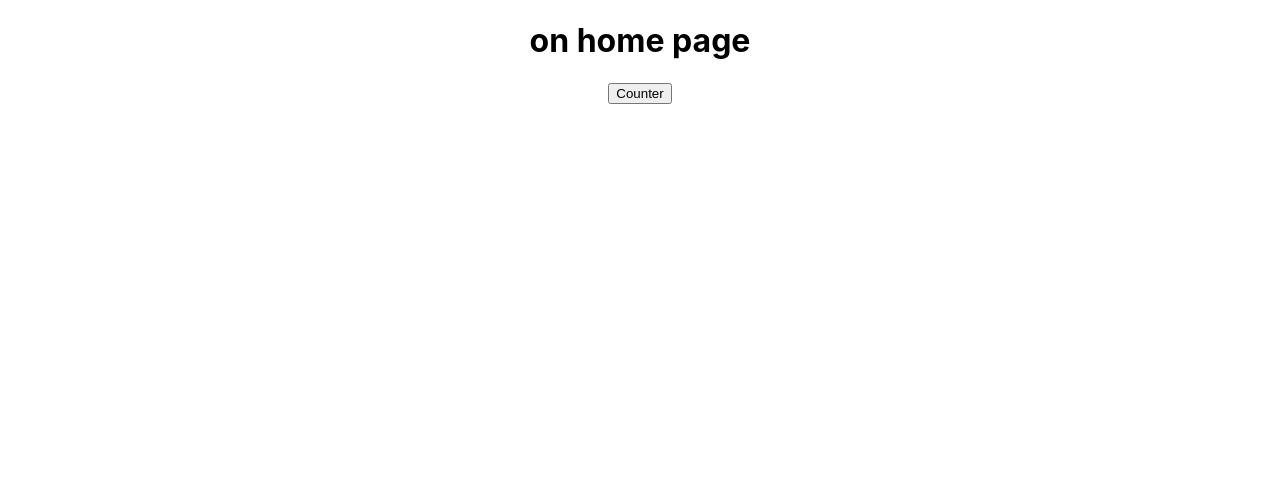
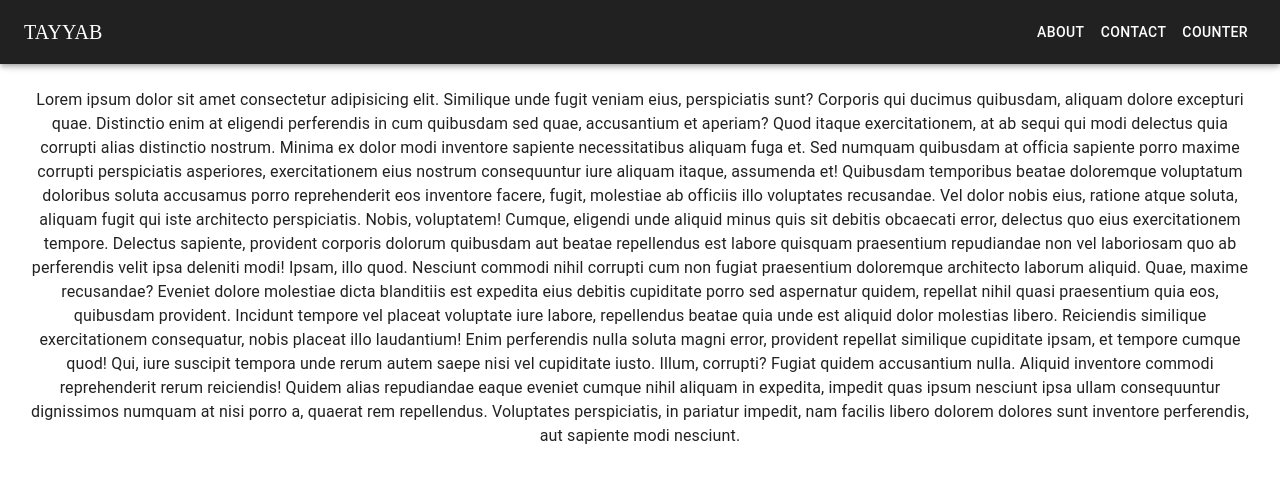
Before and after one commit to syed-tayyabali/my-app, a React (Create React App) app: page / in a window 1280 px wide. Shown: the top 482 px of the page. Built offline with nearby package versions, Linux system fonts and the light colour scheme.

Commit message:
install MUI and added navbar to project

```diff
--- a/src/App.tsx
+++ b/src/App.tsx
@@ -7,8 +7,8 @@
 function App() {
   return (
     <div className="App">
+      <Main />
       <Routes>
-        <Route path="/" element={<Main />} />
         <Route path={routePaths.Counter.countPath()} element={<Counter />} />
       </Routes>
     </div>
--- a/src/Containers/Main/index.tsx
+++ b/src/Containers/Main/index.tsx
@@ -1,11 +1,185 @@
-import { useNavigate } from "react-router-dom";
+import * as React from "react";
+import AppBar from "@mui/material/AppBar";
+import Box from "@mui/material/Box";
+import CssBaseline from "@mui/material/CssBaseline";
+import Divider from "@mui/material/Divider";
+import Drawer from "@mui/material/Drawer";
+import IconButton from "@mui/material/IconButton";
+import List from "@mui/material/List";
+import ListItem from "@mui/material/ListItem";
+import ListItemButton from "@mui/material/ListItemButton";
+import ListItemText from "@mui/material/ListItemText";
+import Toolbar from "@mui/material/Toolbar";
+import Typography from "@mui/material/Typography";
+import Button from "@mui/material/Button";
+import { useLocation, useNavigate } from "react-router-dom";
+import { routePaths } from "../../Router/paths";
 
-export const Main = () => {
+interface Props {
+  /**
+   * Injected by the documentation to work in an iframe.
+   * You won't need it on your project.
+   */
+  window?: () => Window;
+}
+
+const drawerWidth = 240;
+const navItems = ["About", "Contact", "Counter"];
+
+export const Main = (props: Props) => {
+  const { window } = props;
   const navigate = useNavigate();
+  const { pathname } = useLocation();
+  const [mobileOpen, setMobileOpen] = React.useState(false);
+
+  const handleDrawerToggle = () => {
+    setMobileOpen((prevState) => !prevState);
+  };
+
+  const drawer = (
+    <Box onClick={handleDrawerToggle} sx={{ textAlign: "center" }}>
+      <Typography variant="h6" sx={{ my: 2 }}>
+        MUI
+      </Typography>
+      <Divider />
+      <List>
+        {navItems.map((item) => (
+          <ListItem key={item} disablePadding>
+            <ListItemButton sx={{ textAlign: "center" }}>
+              <ListItemText primary={item} />
+            </ListItemButton>
+          </ListItem>
+        ))}
+      </List>
+    </Box>
+  );
+
+  const container =
+    window !== undefined ? () => window().document.body : undefined;
+
+  const handleNavClicked = (item: string) => {
+    switch (item) {
+      case "About":
+        navigate("/about");
+        break;
+      case "Contact":
+        navigate("/contact");
+        break;
+      case "Counter":
+        navigate(routePaths.Counter.countPath());
+        break;
+      default:
+        break;
+    }
+  };
+
+  console.log(pathname.replace("/", ""));
+
   return (
-    <>
-      <h1>on home page</h1>
-      <button onClick={() => navigate("/counter")}>Counter</button>
-    </>
+    <Box sx={{ display: "flex" }}>
+      <CssBaseline />
+      <AppBar component="nav" style={{ backgroundColor: "#212121" }}>
+        <Toolbar>
+          <IconButton
+            color="inherit"
+            aria-label="open drawer"
+            edge="start"
+            onClick={handleDrawerToggle}
+            sx={{ mr: 2, display: { sm: "none" } }}
+          >
+            <p>Open drawer</p>
+          </IconButton>
+          <Typography
+            variant="h6"
+            component="div"
+            align="left"
+            fontFamily={"Segoe UI Symbol"}
+            sx={{
+              flexGrow: 1,
+              display: { xs: "none", sm: "block" },
+            }}
+            onClick={() => navigate("/")}
+          >
+            <span style={{ cursor: "pointer" }}>TAYYAB</span>
+          </Typography>
+          <Box sx={{ display: { xs: "none", sm: "block" } }}>
+            {navItems.map((item) => (
+              <Button
+                key={item}
+                sx={{
+                  color:
+                    pathname?.replace("/", "") === item.toLowerCase()
+                      ? "#bf360c"
+                      : "#fff",
+                }}
+                onClick={() => handleNavClicked(item)}
+              >
+                {item}
+              </Button>
+            ))}
+          </Box>
+        </Toolbar>
+      </AppBar>
+      <Box component="nav">
+        <Drawer
+          container={container}
+          variant="temporary"
+          open={mobileOpen}
+          onClose={handleDrawerToggle}
+          ModalProps={{
+            keepMounted: true, // Better open performance on mobile.
+          }}
+          sx={{
+            display: { xs: "block", sm: "none" },
+            "& .MuiDrawer-paper": {
+              boxSizing: "border-box",
+              width: drawerWidth,
+            },
+          }}
+        >
+          {drawer}
+        </Drawer>
+      </Box>
+      <Box component="main" sx={{ p: 3 }}>
+        <Toolbar />
+        <Typography>
+          Lorem ipsum dolor sit amet consectetur adipisicing elit. Similique
+          unde fugit veniam eius, perspiciatis sunt? Corporis qui ducimus
+          quibusdam, aliquam dolore excepturi quae. Distinctio enim at eligendi
+          perferendis in cum quibusdam sed quae, accusantium et aperiam? Quod
+          itaque exercitationem, at ab sequi qui modi delectus quia corrupti
+          alias distinctio nostrum. Minima ex dolor modi inventore sapiente
+          necessitatibus aliquam fuga et. Sed numquam quibusdam at officia
+          sapiente porro maxime corrupti perspiciatis asperiores, exercitationem
+          eius nostrum consequuntur iure aliquam itaque, assumenda et! Quibusdam
+          temporibus beatae doloremque voluptatum doloribus soluta accusamus
+          porro reprehenderit eos inventore facere, fugit, molestiae ab officiis
+          illo voluptates recusandae. Vel dolor nobis eius, ratione atque
+          soluta, aliquam fugit qui iste architecto perspiciatis. Nobis,
+          voluptatem! Cumque, eligendi unde aliquid minus quis sit debitis
+          obcaecati error, delectus quo eius exercitationem tempore. Delectus
+          sapiente, provident corporis dolorum quibusdam aut beatae repellendus
+          est labore quisquam praesentium repudiandae non vel laboriosam quo ab
+          perferendis velit ipsa deleniti modi! Ipsam, illo quod. Nesciunt
+          commodi nihil corrupti cum non fugiat praesentium doloremque
+          architecto laborum aliquid. Quae, maxime recusandae? Eveniet dolore
+          molestiae dicta blanditiis est expedita eius debitis cupiditate porro
+          sed aspernatur quidem, repellat nihil quasi praesentium quia eos,
+          quibusdam provident. Incidunt tempore vel placeat voluptate iure
+          labore, repellendus beatae quia unde est aliquid dolor molestias
+          libero. Reiciendis similique exercitationem consequatur, nobis placeat
+          illo laudantium! Enim perferendis nulla soluta magni error, provident
+          repellat similique cupiditate ipsam, et tempore cumque quod! Qui, iure
+          suscipit tempora unde rerum autem saepe nisi vel cupiditate iusto.
+          Illum, corrupti? Fugiat quidem accusantium nulla. Aliquid inventore
+          commodi reprehenderit rerum reiciendis! Quidem alias repudiandae eaque
+          eveniet cumque nihil aliquam in expedita, impedit quas ipsum nesciunt
+          ipsa ullam consequuntur dignissimos numquam at nisi porro a, quaerat
+          rem repellendus. Voluptates perspiciatis, in pariatur impedit, nam
+          facilis libero dolorem dolores sunt inventore perferendis, aut
+          sapiente modi nesciunt.
+        </Typography>
+      </Box>
+    </Box>
   );
 };
```
